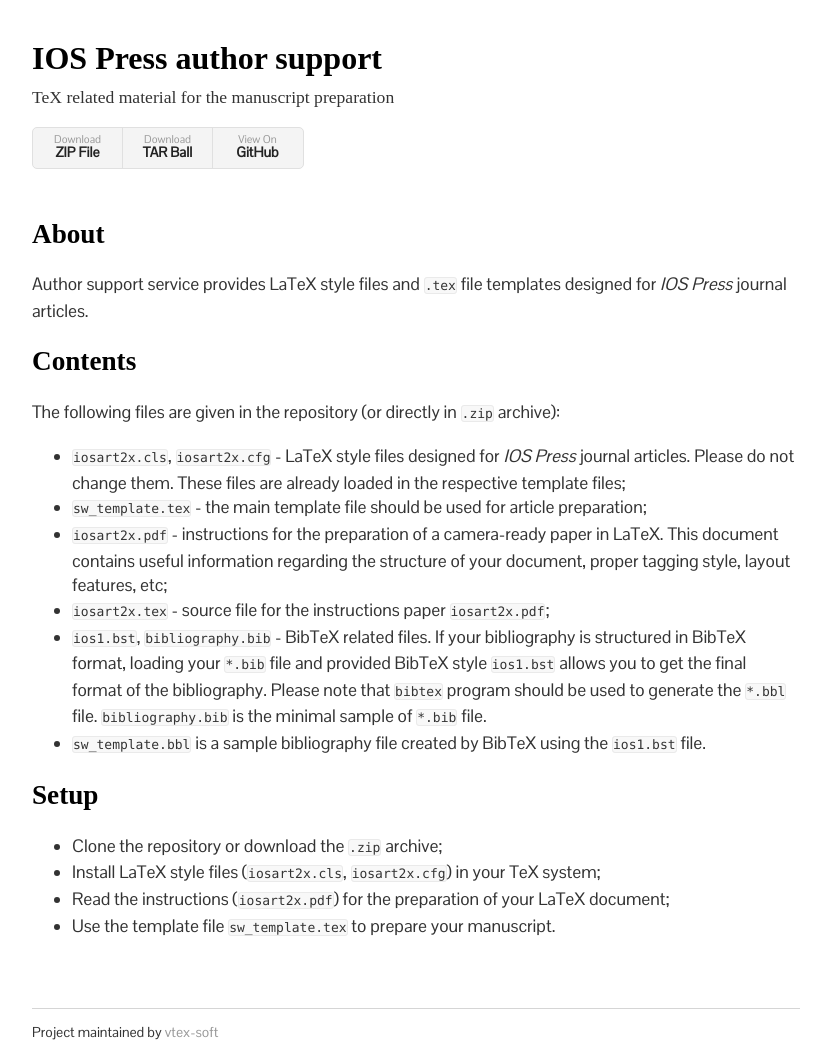
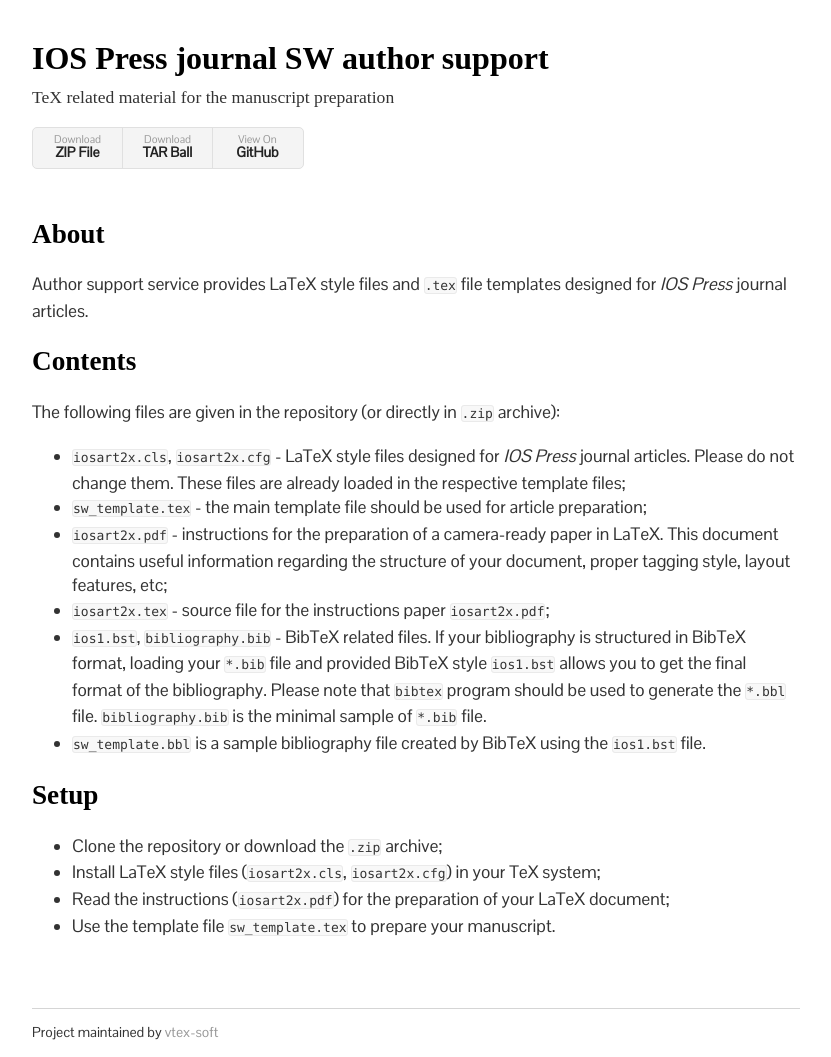
Before and after one commit to vtex-soft/texsupport.iospress-sw, a Jekyll site: the page built from README.md, in a window 1280 px wide. Shown: the whole page, without its empty margins (224-1055 px from the left). Built offline with Jekyll 4.4.1, drawn with Linux system fonts in a browser that asks for light colours; some web fonts are replaced; our own code applies the rules of GitHub Pages for plain Markdown files.

Commit message:
full title

```diff
--- a/_config.yml
+++ b/_config.yml
@@ -1,3 +1,3 @@
-title: IOS Press author support
+title: IOS Press journal SW author support
 description: TeX related material for the manuscript preparation
 show_downloads: true
```
